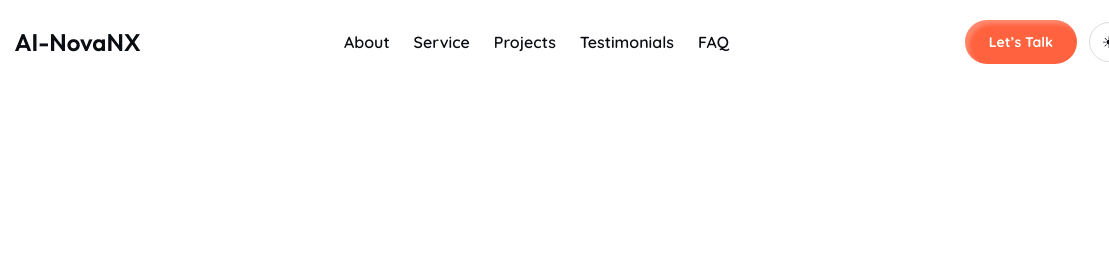
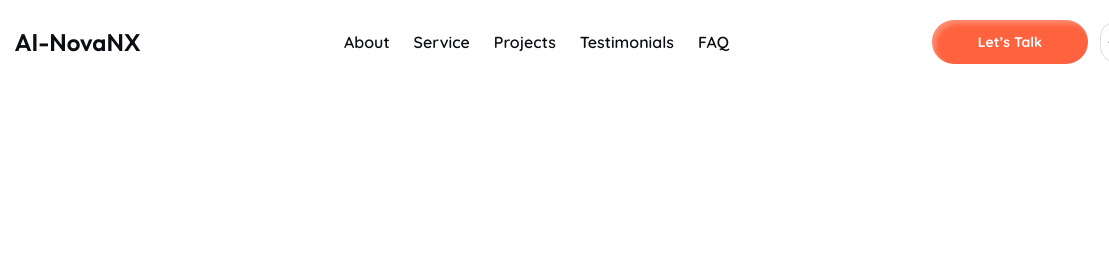
Before and after one commit to AI-NovaNX/WPH-Assignment2, a website: page src/index.html in a window 1280 px wide. Shown: the top 280 px of the page, 171-1280 px from the left. Drawn offline with Linux system fonts and the light colour scheme.

Commit message:
feat (ui): Header in md view-improving let's talk button

```diff
--- a/src/index.html
+++ b/src/index.html
@@ -196,11 +196,12 @@
           <div class="flex items-center justify-end gap-3">
             <a
               href="#lets-talk"
-              class="flex h-11 items-center justify-center rounded-full bg-[#FF623E] px-6 font-['Quicksand'] font-bold text-[14px]/[28px] tracking-[0] shadow-[inset_4px_4px_4px_0px_#FFFFFF40] focus:outline-none focus-visible:ring-2 focus-visible:ring-[#FF623E] in-[.theme-light]:text-white"
+              class="flex  w-[197px] h-11 items-center justify-center rounded-full bg-[#FF623E] px-6 font-['Quicksand'] font-bold text-[14px]/[28px] tracking-[0] shadow-[inset_4px_4px_4px_0px_#FFFFFF40] focus:outline-none focus-visible:ring-2 focus-visible:ring-[#FF623E] in-[.theme-light]:text-white"
               aria-label="Jump to Let’s Talk section"
             >
               Let’s Talk
             </a>
+            <!-- toggle dark/light mode-->
             <button
               type="button"
               id="header-theme-toggle"
@@ -270,7 +271,7 @@
           <!-- Light mode hero image (hidden by default, shown when .theme-light present) -->
           <img src="../src/Assets/Hero-light.svg" alt="Hero Image Light" class="hidden in-[.theme-light]:block" />
         </div>
-  <div class="w-[393px] h-[30px] mt-11">
+      <div class="w-[393px] h-[30px] mt-11">
           <p
             class="font-semibold text-center text-[16px]/[30px] tracking-[-0.02em]"
           >
@@ -319,7 +320,7 @@
             <img
               src="../src/Assets/Assets-desktop/Image Hero.svg"
               alt="Hero Image Dark"
-              class="block in-[.theme-light]:hidden w-full h-auto"
+              class="block in-[.theme-light]:hidden w-full h-auto "
             />
             <img
               src="../src/Assets/Assets-desktop/Hero-light.svg"
```
Also changed, not shown: src/css/output.css.
